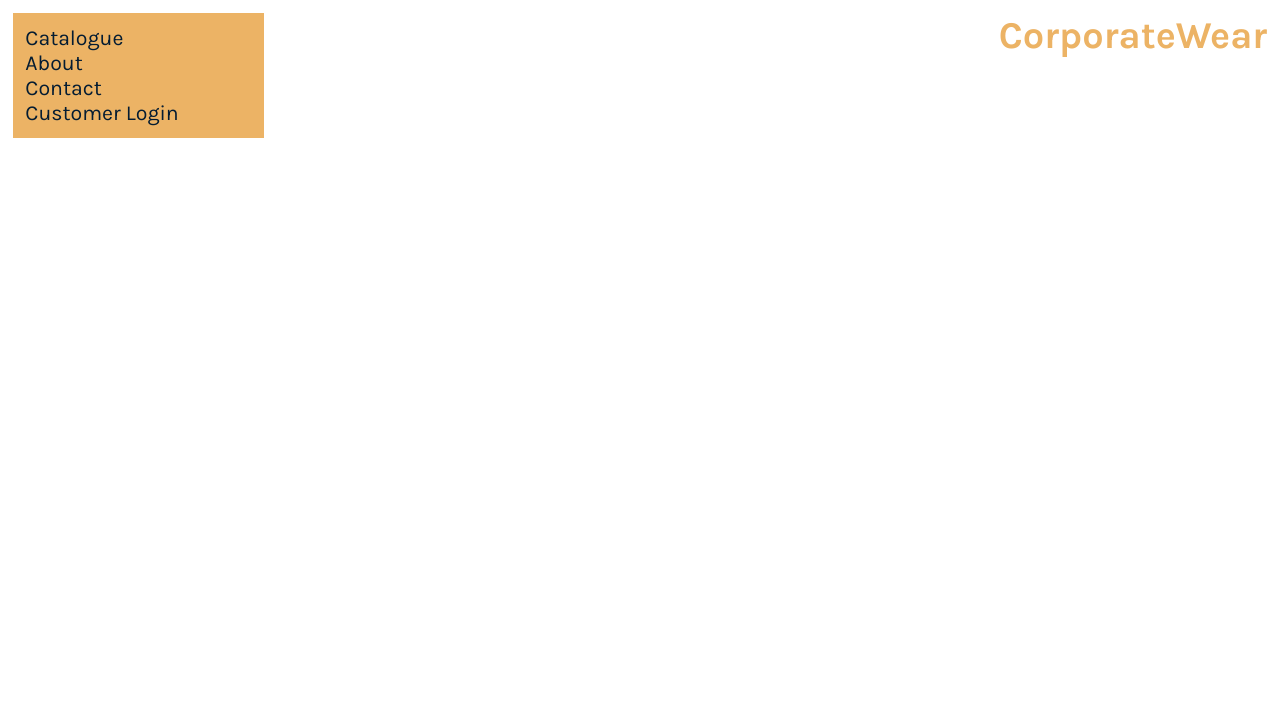
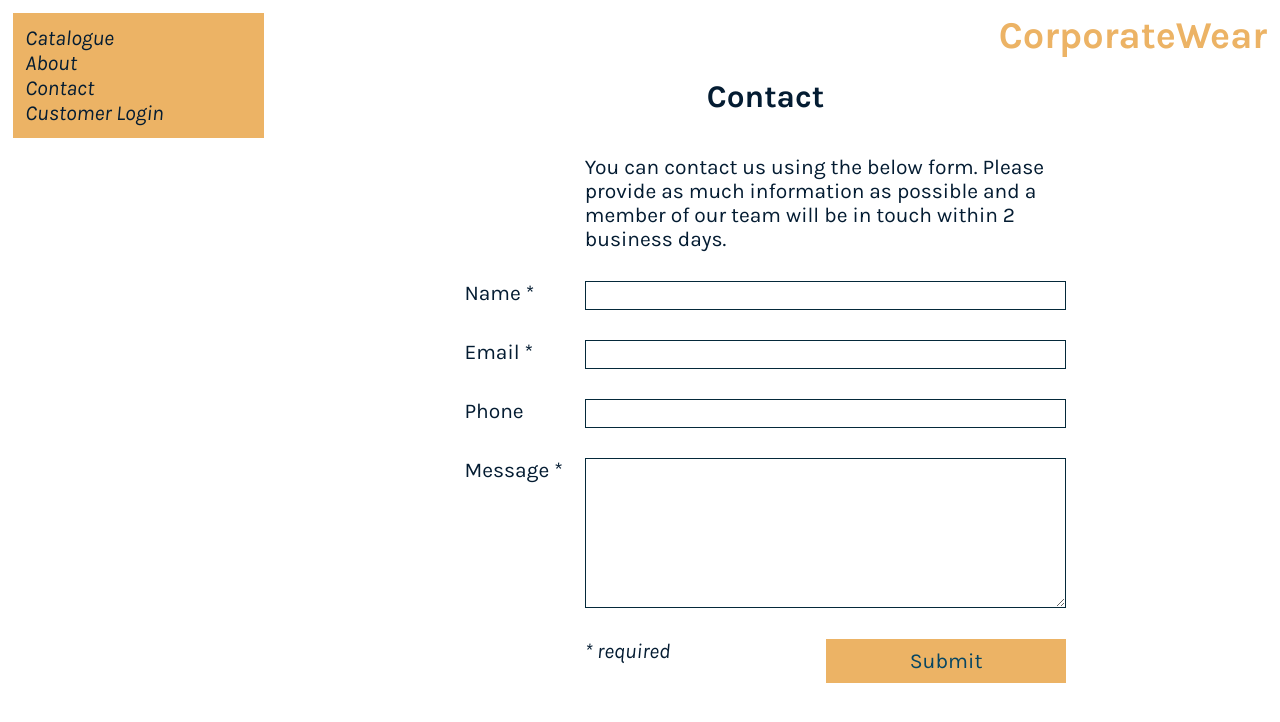
Before and after one commit to GregBaughDev/522-corporate-wear, a PHP site: page /view/contact.php in a window 1280 px wide. Shown: the top 722 px of the page. Run offline with PHP 8.4, Linux system fonts and the light colour scheme.

Commit message:
Adds contact page and styling

```diff
--- a/public/styles/base.css
+++ b/public/styles/base.css
@@ -39,5 +39,4 @@ main {
 
 .main-body {
     width: 80%;
-
 }
--- /dev/null
+++ b/public/styles/contact.css
@@ -0,0 +1,74 @@
+header + div {
+    padding: 2%;
+    text-align: center;
+    margin-bottom: 2%;
+}
+
+.contact {
+    width: 60%;
+    margin: 0 auto;
+}
+
+.contact p {
+    width: 80%;
+}
+
+.contact > div {
+    display: flex;
+    justify-content: flex-end;
+    margin-bottom: 5%;
+}
+
+form {
+    display: flex;
+    flex-direction: column;
+    align-items: flex-end;
+}
+
+form div {
+    display: flex;
+    flex-direction: row;
+    width: 100%;
+    margin-bottom: 5%;
+}
+
+form div:last-child {
+    width: 80%;
+    justify-content: space-between;
+}
+
+form div label {
+    width: 20%;
+}
+
+form div input, form div textarea {
+    width: 80%;
+}
+
+button {
+    width: 50%;
+    height: 50%;
+    font-size: var(--font-l);
+    border: none;
+    background-color: var(--tertiary);
+    color: var(--secondary-first);
+    padding: 2% 0;
+}
+
+aside {
+    font-style: italic;
+}
+
+input, textarea {
+    border: 1px solid var(--secondary-second);
+    border-radius: 0;
+    padding: 1%;
+}
+
+input, textarea, button {
+    font-family: 'Karla', 'Helvetica', sans-serif;
+}
+
+textarea {
+    height: 150px;
+}
--- a/view/contact.php
+++ b/view/contact.php
@@ -2,10 +2,47 @@
     include("./templates/header.php");
     include("./templates/sidebar.php");
 ?>
+
+<link rel="stylesheet" href="../public/styles/contact.css">
+
             <div class="main-body">
                 <header>
                     <h1><a href="/522/index.php">CorporateWear</a></h1>
                 </header>
+                <div>
+                    <h2>Contact</h2>
+                </div>
+                <section class="contact">
+                    <div>
+                        <p>
+                            You can contact us using the below form.
+                            Please provide as much information as possible and a member of our team will be in touch within 2 business days.
+                        </p>
+                    </div>
+                    <!-- Add action -->
+                    <form>
+                        <div>
+                            <label for="name">Name *</label>
+                            <input type="text" name="name" id="name" required>
+                        </div>
+                        <div>
+                            <label for="email">Email *</label>
+                            <input type="email" name="email" id="email" required>
+                        </div>
+                        <div>
+                            <label for="phone">Phone</label>
+                            <input type="tel" name="phone" id="phone">
+                        </div>
+                        <div>
+                            <label for="message">Message *</label>
+                            <textarea id="message" name="message"></textarea>
+                        </div>
+                        <div>
+                            <aside>* required</aside>
+                            <button type="submit">Submit</button>
+                        </div>
+                    </form>
+                </section>
             </div>
         </main>
     </body>
```
Also changed, not shown: public/styles/about.css (+13 -2 lines).
